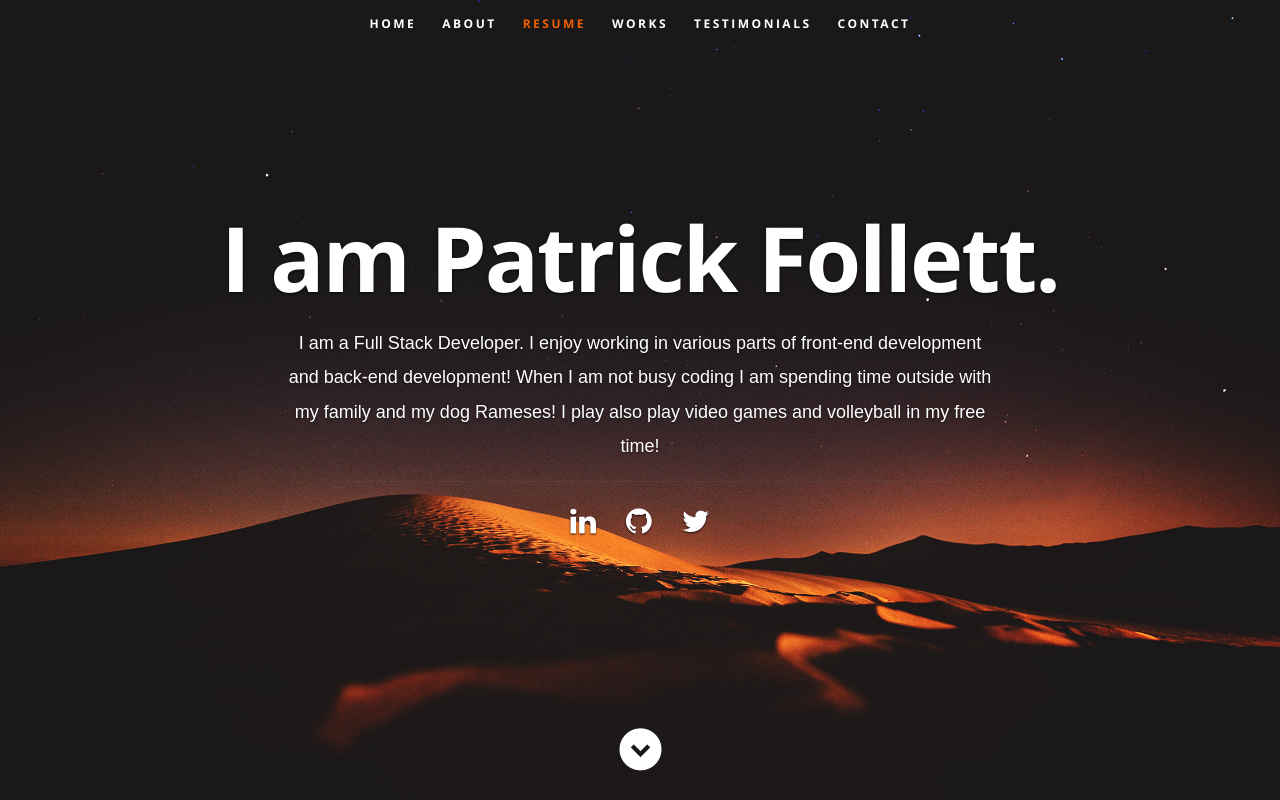
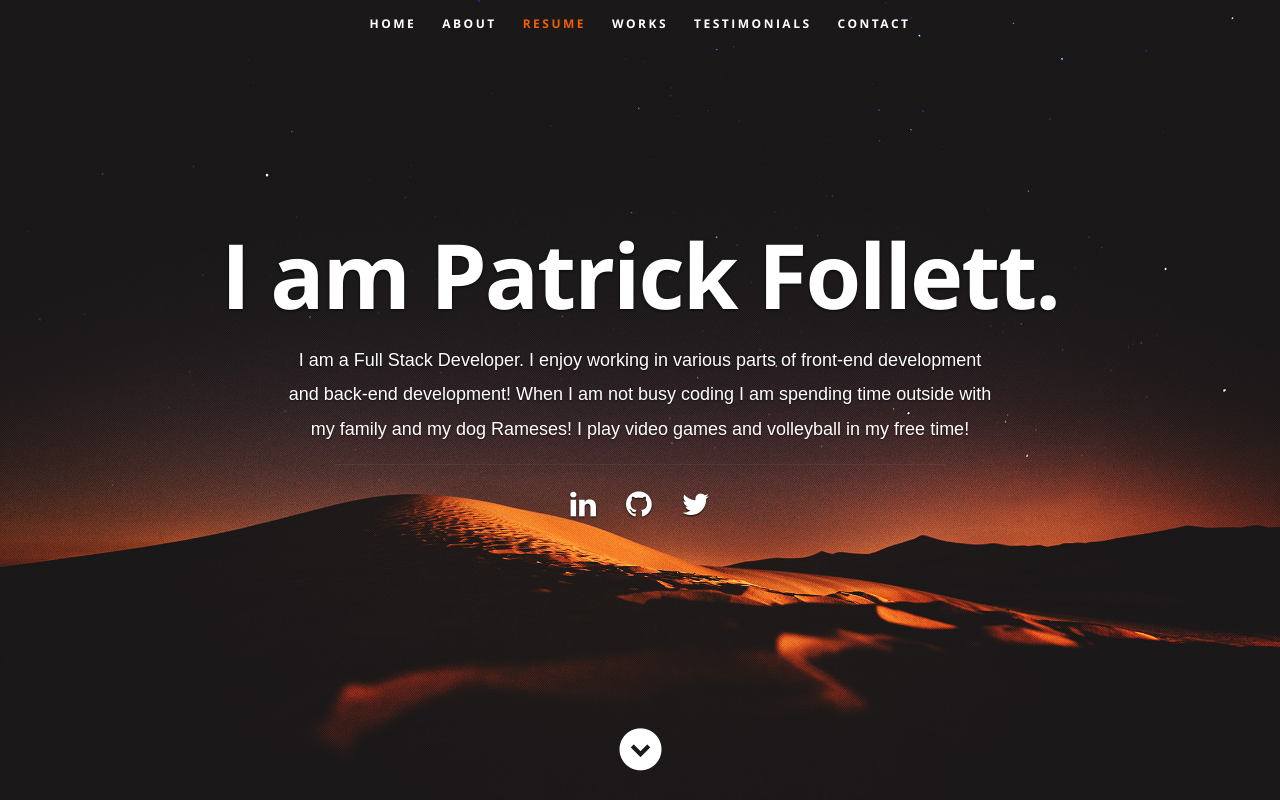
Before and after one commit to PWFollett/ReactPortfolio, a React (Create React App) app: page / in a window 1280 px wide. Shown: the top 800 px of the page. Built offline with nearby package versions, Linux system fonts and the light colour scheme.

Commit message:
fixing spelling errors

```diff
--- a/src/resumeData.js
+++ b/src/resumeData.js
@@ -4,7 +4,7 @@ let resumeData = {
     "role": "Full Stack Developer",
     "linkedinId":"https://www.linkedin.com/in/patrickwfollett/",
     "skypeid": "http://twitter.com/LaPat_Blue",
-    "roleDescription": " I enjoy working in various parts of front-end development and back-end development! When I am not busy coding I am spending time outside with my family and my dog Rameses! I play also play video games and volleyball in my free time! ",
+    "roleDescription": " I enjoy working in various parts of front-end development and back-end development! When I am not busy coding I am spending time outside with my family and my dog Rameses! I play video games and volleyball in my free time! ",
     "socialLinks":[
         {
           "name":"linkedin",
```
